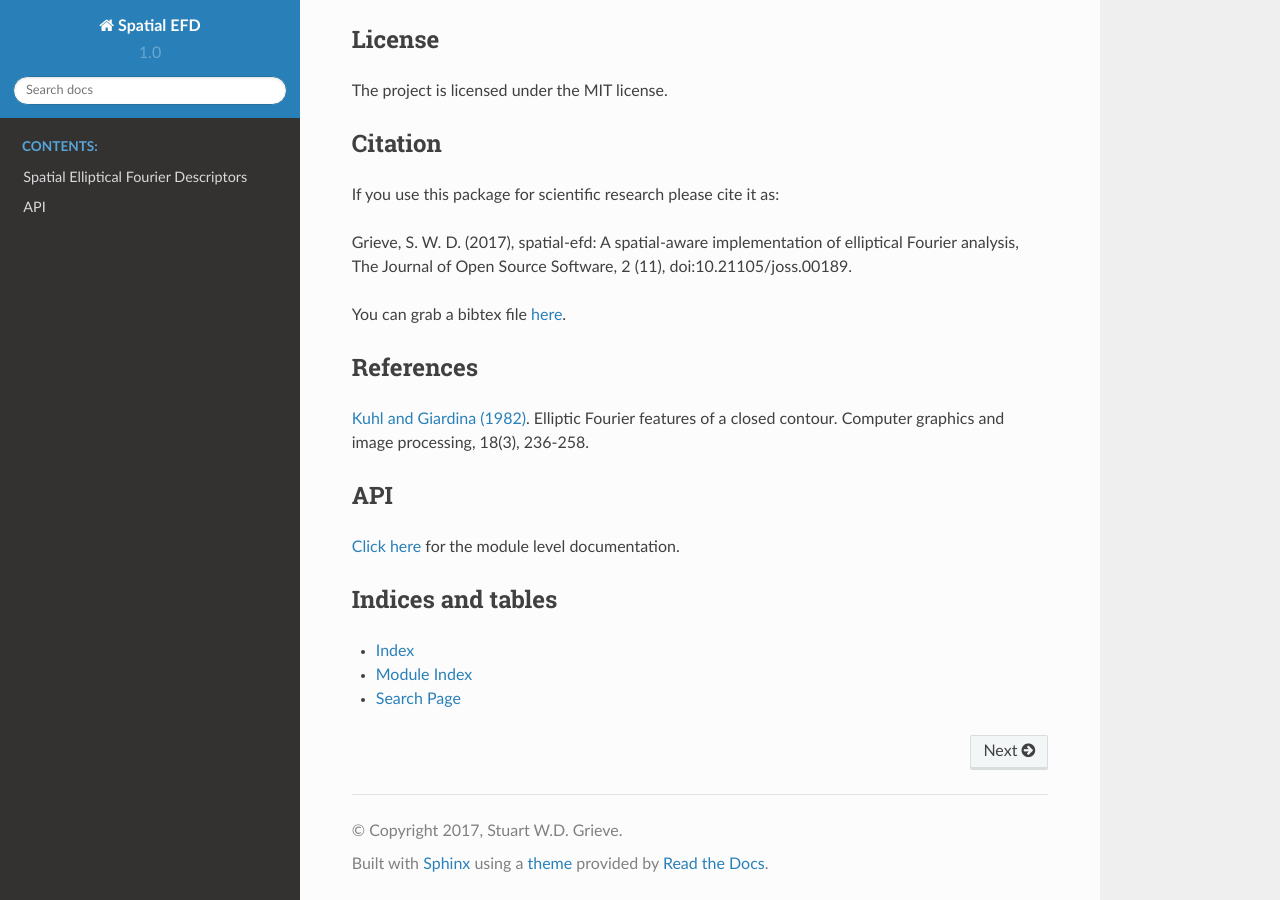
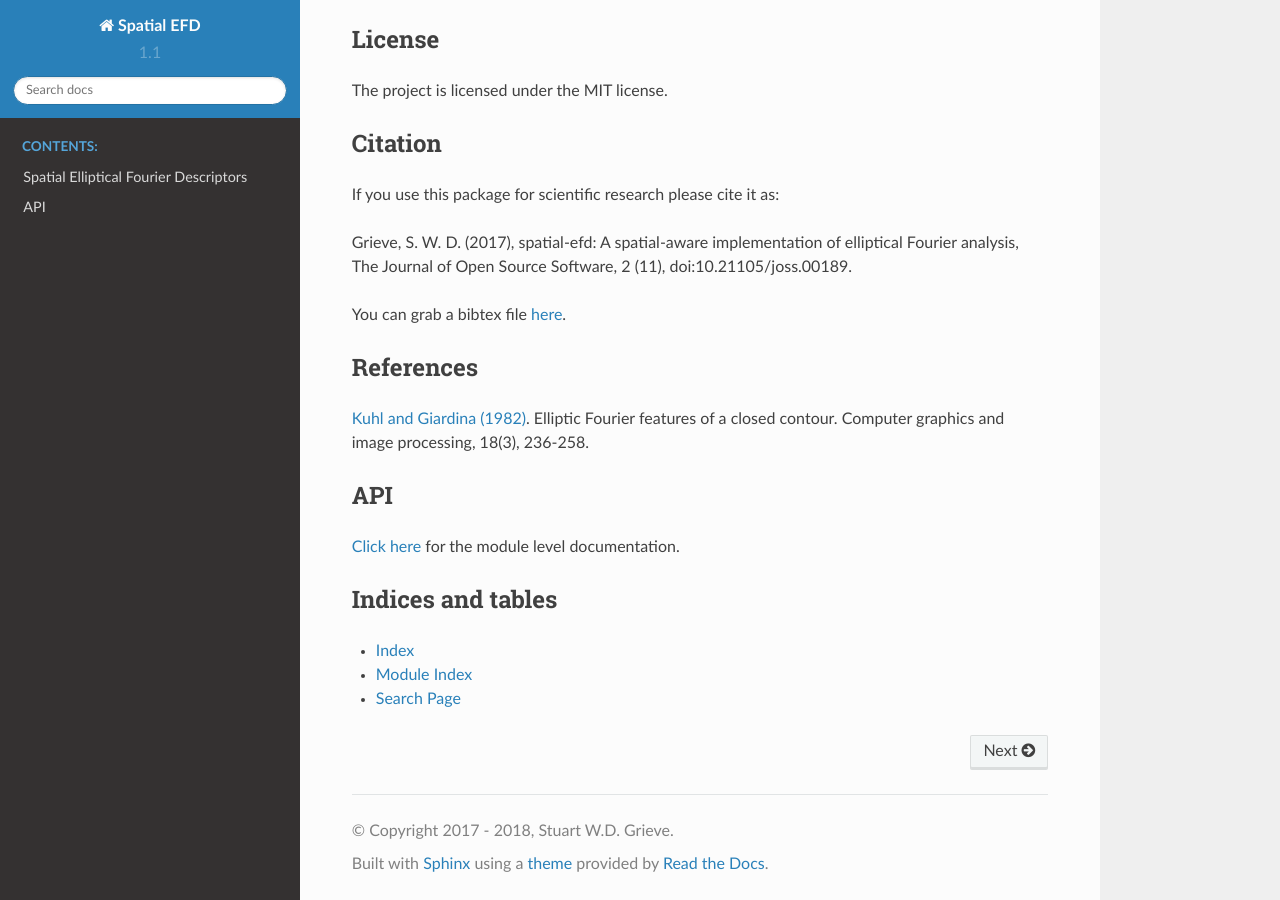
Before and after one commit to sgrieve/spatial_efd, a Sphinx documentation site: the page built from docs/source/index.rst, in a window 1280 px wide and 900 px high, scrolled down 7638 px. Built offline with Sphinx 7.4.7 and the Read the Docs theme 2.0.0, drawn with Linux system fonts in a browser that asks for light colours.

Commit message:
forgot to update the docs version

```diff
--- a/docs/source/conf.py
+++ b/docs/source/conf.py
@@ -52,7 +52,7 @@ master_doc = 'index'
 
 # General information about the project.
 project = u'Spatial EFD'
-copyright = u'2017, Stuart W.D. Grieve'
+copyright = u'2017 - 2018, Stuart W.D. Grieve'
 author = u'Stuart W.D. Grieve'
 
 # The version info for the project you're documenting, acts as replacement for
@@ -60,9 +60,9 @@ author = u'Stuart W.D. Grieve'
 # built documents.
 #
 # The short X.Y version.
-version = u'1.0'
+version = u'1.1'
 # The full version, including alpha/beta/rc tags.
-release = u'1.0.4'
+release = u'1.1.0'
 
 # The language for content autogenerated by Sphinx. Refer to documentation
 # for a list of supported languages.
```
